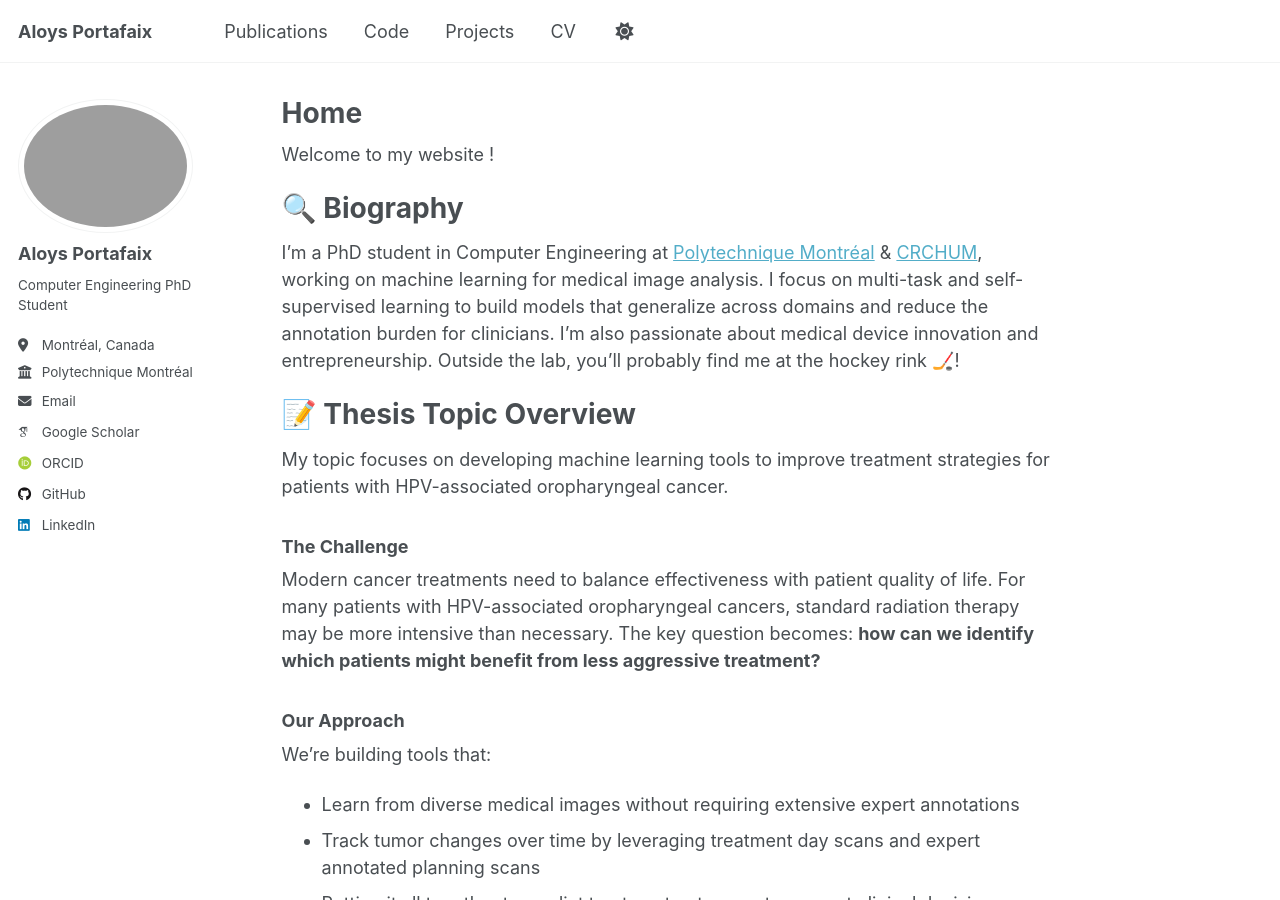
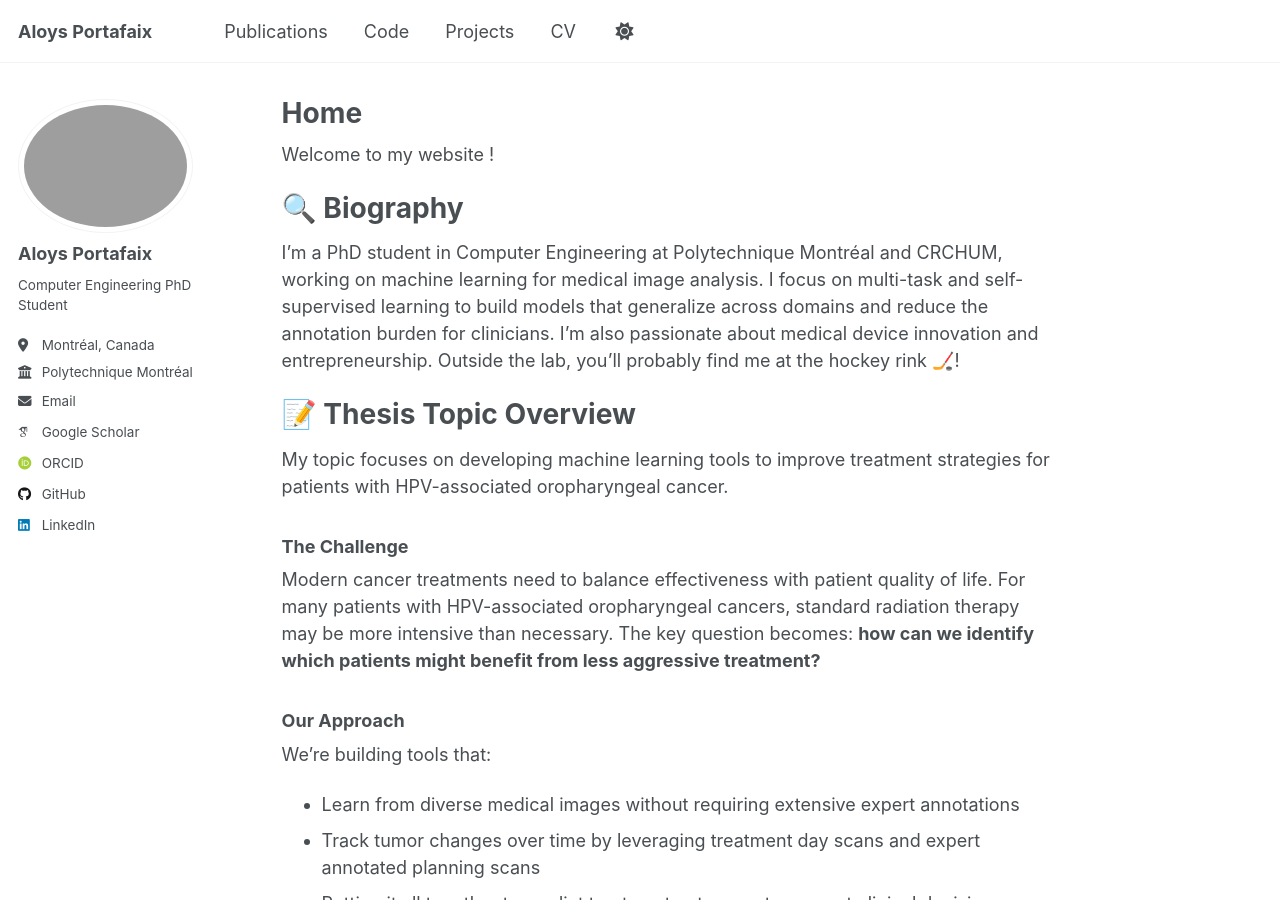
Before and after one commit to aloyspx/aloyspx.github.io, a Jekyll site: the page built from _pages/about.md, in a window 1280 px wide and 900 px high. Built offline with Jekyll 4.4.1, drawn with Linux system fonts in a browser that asks for light colours; some web fonts are replaced.

Commit message:
initial commit

```diff
--- a/_pages/about.md
+++ b/_pages/about.md
@@ -12,7 +12,7 @@ Welcome to my website !
 🔍 Biography
 ======
 
-I'm a PhD student in Computer Engineering at [Polytechnique Montréal](https://www.polymtl.ca/) & [CRCHUM](https://www.chumontreal.qc.ca/en/crchum), working on machine learning for medical image analysis. I focus on multi-task and self-supervised learning to build models that generalize across domains and reduce the annotation burden for clinicians. I'm also passionate about medical device innovation and entrepreneurship. Outside the lab, you’ll probably find me at the hockey rink 🏒!
+I'm a PhD student in Computer Engineering at Polytechnique Montréal and CRCHUM, working on machine learning for medical image analysis. I focus on multi-task and self-supervised learning to build models that generalize across domains and reduce the annotation burden for clinicians. I'm also passionate about medical device innovation and entrepreneurship. Outside the lab, you’ll probably find me at the hockey rink 🏒!
 
 📝 Thesis Topic Overview
 ======
```
